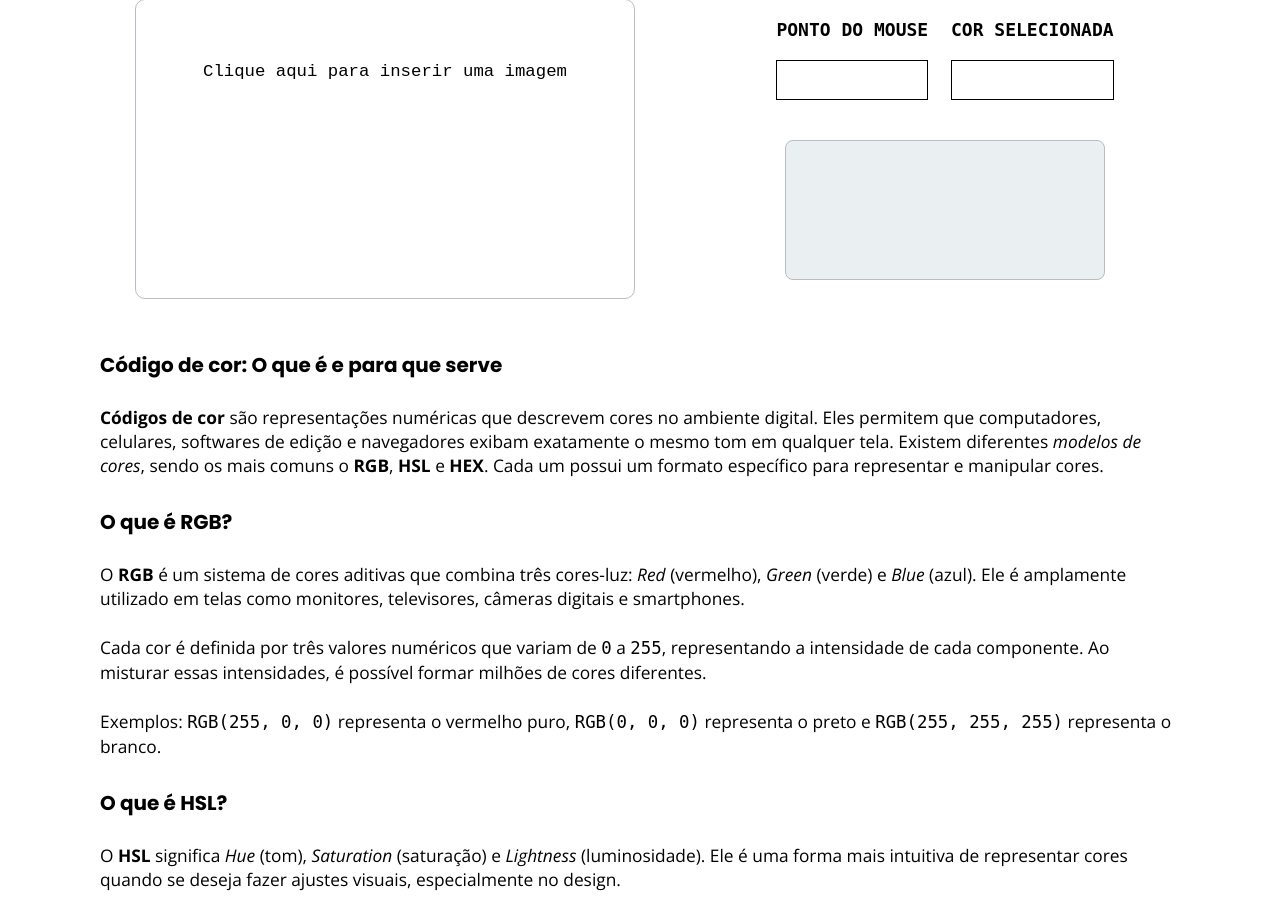
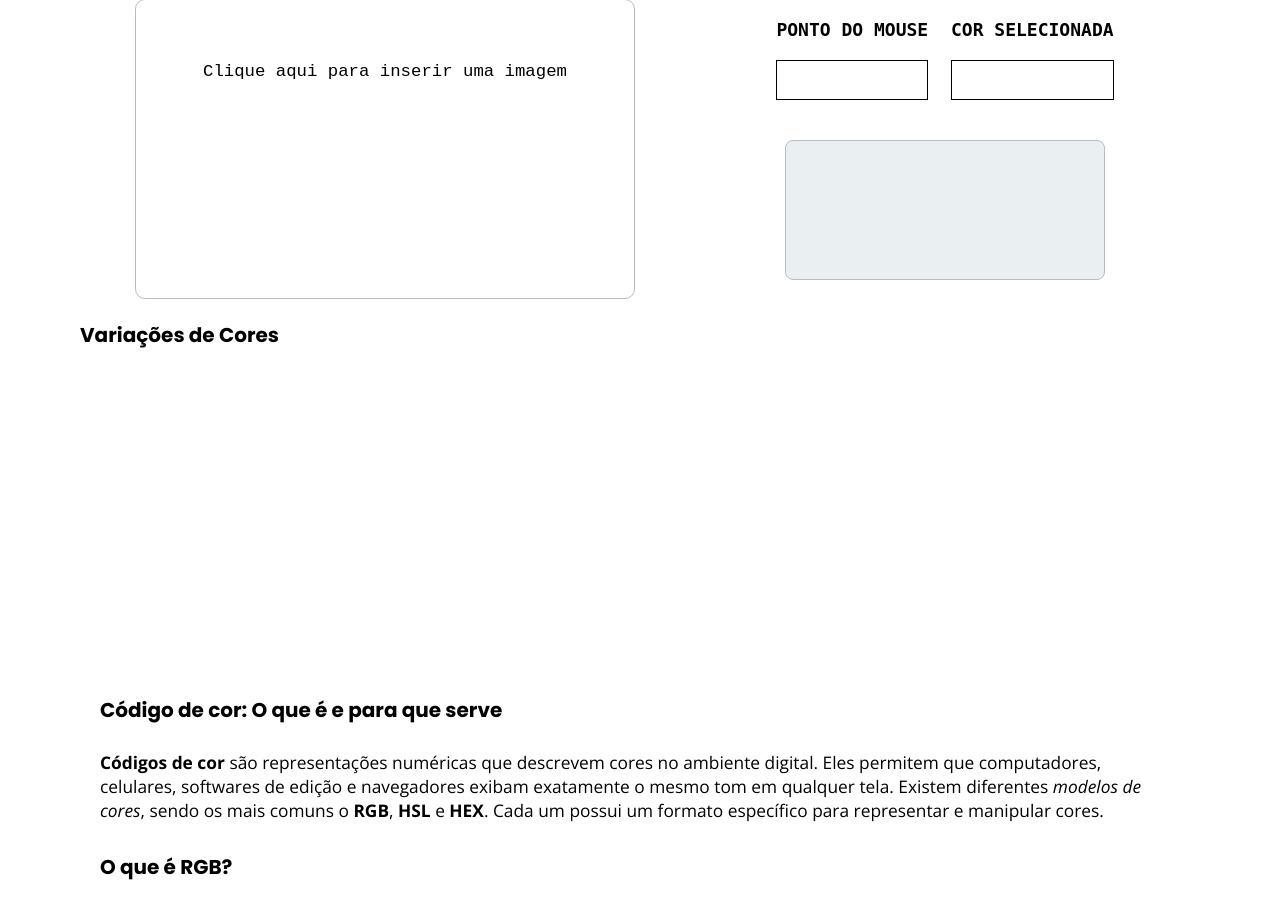
Before and after one commit to felpsilva/Projeto-seletor-de-codigo-de-cor, a PHP site: page / in a window 1280 px wide. Shown: the part 279-1184 px from the top of the page. Run offline with PHP 8.4, Linux system fonts and the light colour scheme.

Commit message:
Implementando funcionalidade de variações tom de cor

```diff
--- a/index.html
+++ b/index.html
@@ -81,12 +81,27 @@
                         </div>
                         <div class="painel-cor-selecionada">
                             <h3>COR SELECIONADA</h3>
-                            <div id="selectCor" aria-label="Cor selecionada"></div>
+                            <div id="selectCor" aria-label="Cor selecionada" data-cor-hex="ffffff"></div>
                         </div>
                     </div>
                     <div id="select">
                         <div name="resultado" id="resultado" aria-live="polite"></div>
                     </div>
+                </div>
+            </section>
+            <section class="variacoes" aria-label="Variações de cores">
+                <h2>Variações de Cores</h2>
+                <div class="variacao-de-cores">
+                    <div class="variacao-de-cor"></div>
+                    <div class="variacao-de-cor"></div>
+                    <div class="variacao-de-cor"></div>
+                    <div class="variacao-de-cor"></div>
+                    <div class="variacao-de-cor"></div>
+                    <div class="variacao-de-cor"></div>
+                    <div class="variacao-de-cor"></div>
+                    <div class="variacao-de-cor"></div>
+                    <div class="variacao-de-cor"></div>
+                    <div class="variacao-de-cor"></div>
                 </div>
             </section>
             <section class="info" aria-label="Informações sobre códigos de cor">
--- a/seletor.js
+++ b/seletor.js
@@ -11,6 +11,7 @@ const selectCor   = document.querySelector('#selectCor');
 const canvas      = document.querySelector('#cs');
 const resultado   = document.querySelector('#resultado');
 const previewCor  = document.querySelector('#previewCor');
+const variacoesDeCores   = document.querySelector('.variacao-de-cores');
 
 let largura = 100;
 let altura  = 100;
@@ -73,6 +74,7 @@ function capturarCor(x, y) {
         resultado.innerHTML += `Hexadecimal: ${hex}`;
 
         selectCor.style.backgroundColor = hex;
+        return selectCor.setAttribute("data-cor-hex", hex);
     });
 }
 
@@ -117,6 +119,46 @@ function rgbParaHex(r, g, b) {
     return `#${conversorHex(r)}${conversorHex(g)}${conversorHex(b)}`;
 }
 
+function getVariacaoDeCor(cor, variacao) {
+    // Remove o "#" se existir
+    if(variacao === 0) return cor;
+
+    cor = cor.replace(/^#/, "");
+
+    // Expande shorthand tipo #abc → #aabbcc
+    if (cor.length === 3) {
+        cor = cor.split("").map(c => c + c).join("");
+    }
+
+    // Converte hex para RGB
+    let r = parseInt(cor.substring(0, 2), 16);
+    let g = parseInt(cor.substring(2, 4), 16);
+    let b = parseInt(cor.substring(4, 6), 16);
+
+    // Garante que a variação fique entre 0 e 100
+    variacao = Math.min(100, Math.max(0, variacao));
+
+    // Calcula fator (0 = sem alteração, 100 = preto total)
+    let fator = (100 - variacao) / 100;
+
+    // Aplica fator
+    r = Math.round(r * fator);
+    g = Math.round(g * fator);
+    b = Math.round(b * fator);
+    return rgbParaHex(r, g, b);
+}
+
+function aplicarVariacaoDeCor() {
+  const corBase = selectCor.getAttribute("data-cor-hex");
+  let variacao = 0;
+  let variacoes = document.querySelectorAll('.variacao-de-cor');
+  variacoes.forEach((variacaoCor) => {
+    let cor = getVariacaoDeCor(corBase, variacao);
+    variacaoCor.style.backgroundColor = cor;
+    variacao += 10;
+  });
+}
+
 // Eventos
 preview.onclick = () => {
     if (!image.src) imageFile.click();
@@ -146,6 +188,7 @@ image.addEventListener('click', e => {
     const x = e.offsetX || e.layerX;
     const y = e.offsetY || e.layerY;
     capturarCor(x, y);
+    aplicarVariacaoDeCor();
 });
 
 // Modo escuro
--- a/seletor2.0.css
+++ b/seletor2.0.css
@@ -341,6 +341,19 @@ body::-webkit-scrollbar-thumb{
     border-radius: 3px;
 }
 
+/* Variações de Cores */
+.variacoes{
+    width: 100%;
+}
+
+.variacao-de-cores{
+  display: flex;
+  padding: 0 50px;
+}
+.variacao-de-cor{
+  width: 10%;
+  height: 300px;
+}
 /* Responsividade */
 @media (max-width: 996px) {
   .corpo {
```
